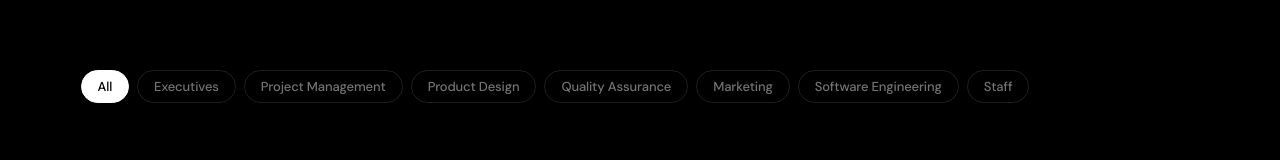
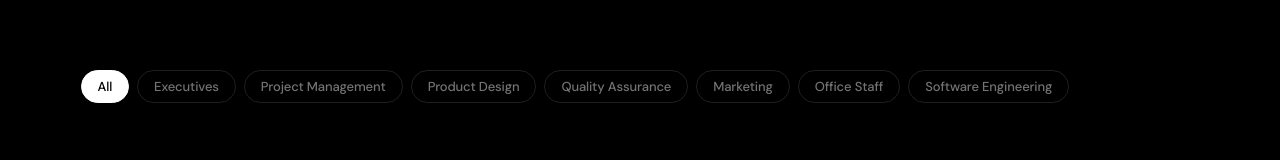
Before and after one commit to michaeldiopenes7/asbirtech-redo, a React (Vite) app: page /team in a window 1280 px wide. Shown: the part 726-886 px from the top of the page. Built offline with nearby package versions, Linux system fonts and the light colour scheme.

Commit message:
Add Office Staff department with members to team structure

```diff
--- a/src/content/team.js
+++ b/src/content/team.js
@@ -48,6 +48,14 @@ export const departments = [
     ],
   },
   {
+    id: 'office-staff',
+    name: 'Office Staff',
+    members: [
+      { name: 'Infante, Fabe Hillary', role: 'Admin Works' },
+      { name: 'Angelo, Dapitan', role: 'Staff' },
+    ],
+  },
+  {
     id: 'software-engineering',
     name: 'Software Engineering',
     members: [
@@ -73,12 +81,5 @@ export const departments = [
       { name: 'Palallos, Hamuel',          role: 'Junior Software Engineer' },
       { name: 'Pasulohan, Frances',        role: 'Junior Software Engineer' },
     ],
-  },
-  {
-    id: 'staff',
-    name: 'Staff',
-    members: [
-      { name: 'Infante, Fabe Hillary', role: 'Admin Works' },
-    ],
-  },
+  }
 ]
```
